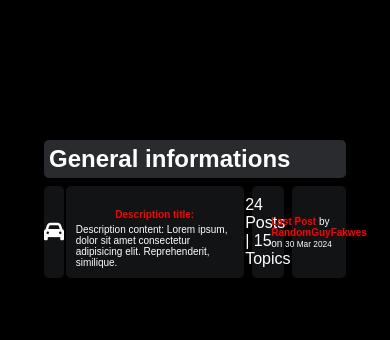
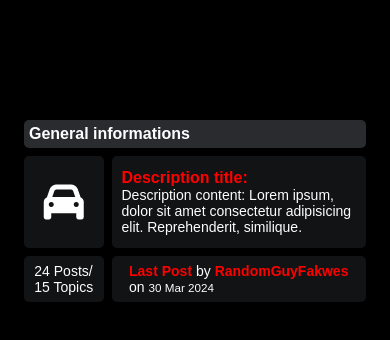
Before and after one commit to simonemoretti94/vite-template-forum, a Vue app: page / in a window 390 px wide. Shown: the top 340 px of the page. Built offline with nearby package versions, Linux system fonts and the light colour scheme.

Commit message:
13:38 YT video

```diff
--- a/src/components/AppBody.vue
+++ b/src/components/AppBody.vue
@@ -24,11 +24,11 @@ export default {
                                 similique.</p>
                         </div>
                         <div class="subforum-stats subforum-column center">
-                            <span>24 Posts | 15 Topics</span>
+                            <span>24 Posts/<br> 15 Topics</span>
                         </div>
                         <div class="subforum-info subforum-column center">
                             <p>
-                                <b><a href="#">Last Post</a></b> by <b><a href="#">RandomGuyFakwes</a></b> <br> on
+                                <b><a href="#">Last Post</a></b> by <b><a href="#">RandomGuyFakwes</a></b> <br>on
                                 <small>30 Mar 2024</small>
                             </p>
 
@@ -52,15 +52,20 @@ export default {
     margin: 4px;
 }
 
-.subforum-description {
-    >h1 {
-        text-align: left;
-    }
-}
-
 .subforum-row {
     display: grid;
     grid-template-columns: 7% 60% 13% 20%;
+
+    & h1 {
+        width: 100%;
+        text-align: left;
+    }
+
+    & .subforum-info {
+        >p {
+            flex-wrap: wrap;
+        }
+    }
 }
 
 .subforum-column {
@@ -71,6 +76,38 @@ export default {
 }
 
 .subforum-icon {
-    font-size: 20px;
+    font-size: 22px;
+}
+
+/* Smartphones Viewport */
+@media screen and (max-width: 460px) {
+
+    .container {
+        margin: 10px;
+        padding: 10px;
+    }
+
+    .subforum-row {
+        display: grid;
+        grid-template-columns: 25% 75%;
+        grid-template-rows: 65% 35%;
+    }
+
+    .subforum-icon {
+        font-size: 40px
+    }
+}
+
+@media screen and (min-width: 460px) and (max-width: 1024px) {
+    .container {
+        margin: 15PX;
+        padding: 15px;
+    }
+
+    .subforum-row {
+        display: grid;
+        grid-template-columns: 10% 60% 10% 20%;
+
+    }
 }
 </style>
--- a/src/style.css
+++ b/src/style.css
@@ -5,13 +5,20 @@
 }
 
 html {
+  font-size: 14px;
   background-color: black;
   font-family: sans-serif;
-  color: white;
+  color: #FEFEFE;
 
   & a {
     color: red;
     text-decoration: none;
+    font-weight: bolder;
+  }
+
+  & h1 {
+    font-size: 16px;
+    font-weight: bolder;
   }
 }
 
@@ -30,13 +37,6 @@ html {
   flex-direction: column;
 }
 
-@media screen and (max-width: 450px) {
-  p {
-    font-size: 10px;
-  }
-
-  a {
-    color: blue;
-    font-size: 10px;
-  }
+.flex-row {
+  flex-direction: row;
 }
```
